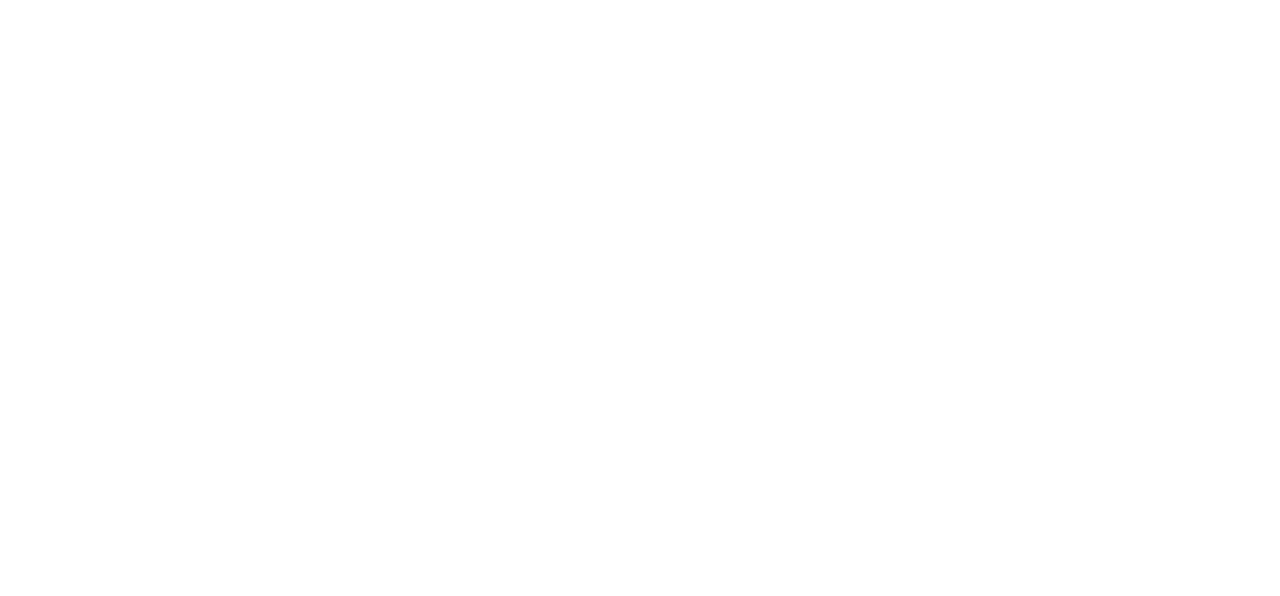
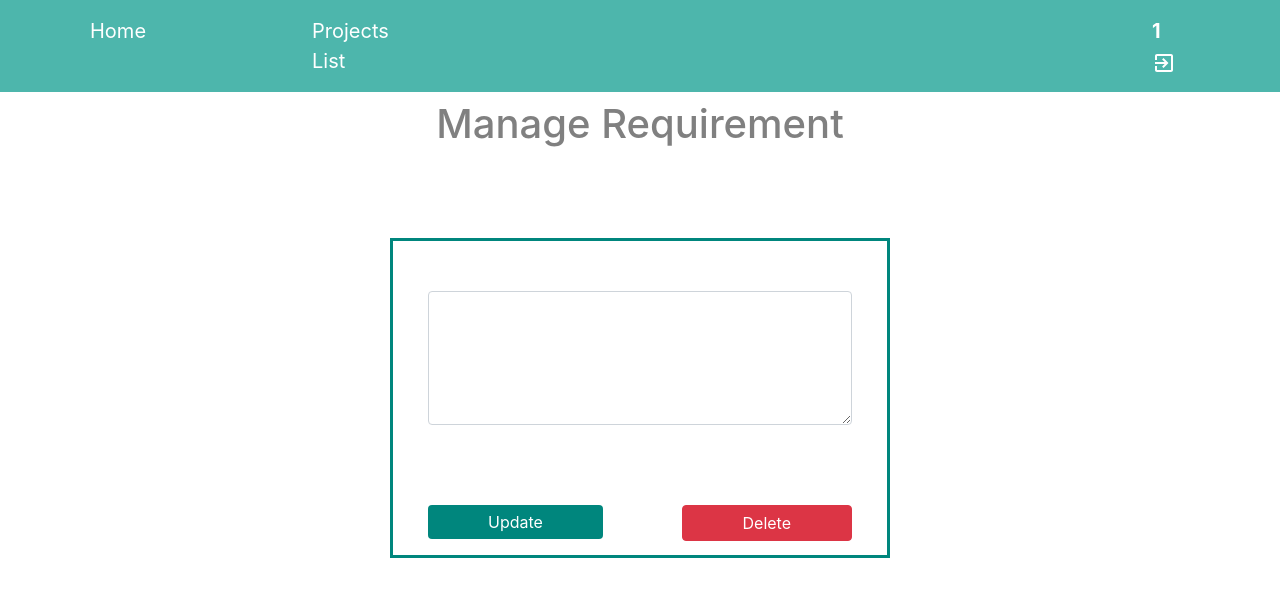
Before and after one commit to PalomaWolfango/proj3-frontend, a React (Create React App) app: page /change-req/1/1/1/1 in a window 1280 px wide. Before the commit this address had no page. Shown: the top 596 px of the page. Built offline with nearby package versions, Linux system fonts and the light colour scheme.

Commit message:
delete_update_req

```diff
--- a/src/components/AppRoute.js
+++ b/src/components/AppRoute.js
@@ -30,7 +30,7 @@
                 <Route exact path = '/create-project-pm/:id/:name' element = { <CreateProjectPM/> } />
                 <Route exact path = '/project-details/:id/:name/:projectId' element = { <ProjectDetails/> } />
                 <Route exact path = '/create-req/:id/:name/:projectId' element = { <CreateReq/> } />
-                <Route exact path = '/change-req/:id/:name/:projectId' element = { <ChangeReq/> } />
+                <Route exact path = '/change-req/:id/:name/:projectId/:reqId' element = { <ChangeReq/> } />
                 <Route exact path = '/create-team/:id/:name' element = { <CreateTeam/> } />
             </ Routes>
         </ BrowserRouter>
--- a/src/components/Projects/project-details.js
+++ b/src/components/Projects/project-details.js
@@ -39,7 +39,7 @@
 
     useEffect(()=>{
         const data = "{\"method\": \"RequisitoContract:readAllRequisitos\",\"args\": []}";
-        const accessToken = '747bcfb0-89e5-11ec-87a0-4732ed28ff83-admin';
+        const accessToken = 'b81b15f0-8a12-11ec-82b6-d7ea1d05a7b1-admin';
 
         fetch('http://localhost:8801/invoke/my-channel1/fabric-contract', {
             method: 'post',
@@ -99,7 +99,10 @@
                                             return (
                                                 <Card style={{borderColor:"#00867d", marginTop: "10px"}} >
                                                     <Card.Body>
-                                                        <Link className="link-req" to={{pathname: '/change-req/' + id + '/' + name + '/' + projectId}}>
+                                                        <Link className="link-req" to={{pathname: '/change-req/' + id + '/' + name + '/' + projectId + '/' + element.idRequisito ,
+                                                                                            state: {
+                                                                                                descriptionState: element.description
+                                                                                            }}}>
                                                             <Card.Text key={index} >
                                                                 {element.description}
                                                             </Card.Text>
--- a/src/components/Requirements/create-req.js
+++ b/src/components/Requirements/create-req.js
@@ -14,7 +14,7 @@
         let description = document.getElementById('validationDefaultDescription').value;
 
         const data = "{\"method\": \"RequisitoContract:createRequisito\",\"args\": [\"" + uuid() + "\",\"" + description + "\",\"" +  projectId + "\"]}";
-        const accessToken = '747bcfb0-89e5-11ec-87a0-4732ed28ff83-admin';
+        const accessToken = 'b81b15f0-8a12-11ec-82b6-d7ea1d05a7b1-admin';
 
         fetch('http://localhost:8801/invoke/my-channel1/fabric-contract', {
             method: 'post',
@@ -41,7 +41,7 @@
         <div className="container" style={{ border: '3px solid #00867d', padding: '15px 35px', marginTop: '90px', maxWidth: '500px' }}>
             <form onSubmit={(e) => createRequirement(e)} >
                 <div className="mb-3" style={{marginTop: '30px'}}>
-                    <textarea type="text" id="validationDefaultDescription" className="form-control" placeholder="Requirement Description" rows="5" />
+                    <textarea type="text" id="validationDefaultDescription" className="form-control" placeholder="Requirement Description" rows="5"/>
                 </div>
                 <div style={{textAlign: 'center', marginTop: '80px'}}>
                     <button type="submit" class="btn btn-info" href="#" style={{backgroundColor: '#00867d', border: '#00867d', color: 'white', padding: '5px 60px'}}>Create</button>
--- a/src/components/Requirements/delete-update-req.js
+++ b/src/components/Requirements/delete-update-req.js
@@ -1,56 +1,84 @@
 import React from "react";
 /* import axios from "axios"; */
 import MenuUser from "../Menu/menu-user";
+import { useParams } from 'react-router-dom';
 
-class ChangeReq extends React.Component {
+function ChangeReq()  {
 
-    render(){
+    let { reqId, projectId } = useParams();
+
+    /* let descriptionState = this.props.location.state.descriptionState; */
+
+    function deleteRequirement (e) {
+        e.preventDefault();
+
+        const data = "{\"method\": \"RequisitoContract:deleteRequisito\",\"args\": [\"" + reqId + "\"]}";
+        const accessToken = 'b81b15f0-8a12-11ec-82b6-d7ea1d05a7b1-admin';
+
+        fetch('http://localhost:8801/invoke/my-channel1/fabric-contract', {
+            method: 'post',
+            headers: new Headers ({
+                'Authorization' : 'Bearer ' + accessToken,
+                'Content-Type': 'text/plain'
+            }),
+            body: data
+        })
+        .then(resp => resp.json())
+        .then(response => {
+            alert("Requirement successfully deleted!");
+            window.location.reload(false);
+        })
+        .catch(err => {
+            console.log(err)
+        })
+    }
+
+    function updateRequirement (e) {
+        e.preventDefault();
+
+        let newDescription = document.getElementById('validationDefaultDescription').value;
+
+        const data = "{\"method\": \"RequisitoContract:updateRequisito\",\"args\": [\"" + reqId + "\",\"" + newDescription + "\",\"" +  projectId + "\"]}";
+        const accessToken = 'b81b15f0-8a12-11ec-82b6-d7ea1d05a7b1-admin';
+
+        fetch('http://localhost:8801/invoke/my-channel1/fabric-contract', {
+            method: 'post',
+            headers: new Headers ({
+                'Authorization' : 'Bearer ' + accessToken,
+                'Content-Type': 'text/plain'
+            }),
+            body: data
+        })
+        .then(resp => resp.json())
+        .then(response => {
+            alert("Requirement successfully updated!");
+            window.location.reload(false);
+        })
+        .catch(err => {
+            console.log(err)
+        })
+    }
 
     return(
         <>
         <MenuUser />
         <h1 style={{color: 'grey', margin: '15px', marginTop: '100px', textAlign: 'center'}}>Manage Requirement</h1>
         <div className="container" style={{ border: '3px solid #00867d', padding: '50px 35px', marginTop: '90px', maxWidth: '500px' }}>
-                <form /* onSubmit={(e) => createUser(e)} */>
+            <form >
                 <div className="mb-3">
-                        <input type="text" id="validationDefaultName" className="form-control"  placeholder="Name"/>
-                    </div>
-                    <div className="mb-3">
-                        <textarea type="text" id="validationDefaultDescription" className="form-control" placeholder="Requirement Description" rows="5" />
+                    <textarea type="text" id="validationDefaultDescription" className="form-control" rows="5"/>
                 </div>
                 <div style={{textAlign: 'center', marginTop: '80px'}}>
-                        <button type="submit" class="btn btn-info" style={{backgroundColor: '#00867d', border: '#00867d', color: 'white', padding: '5px 60px', float: 'left'}}>Create</button>
+                    <button type="submit" class="btn btn-info" style={{backgroundColor: '#00867d', border: '#00867d', color: 'white', padding: '5px 60px', float: 'left'}} onClick={updateRequirement}>Update</button>
                 </div>
                 <div style={{textAlign: 'center', marginTop: '80px'}}>
-                        <button type="submit" class="btn btn-danger" style={{color: 'white', padding: '5px 60px', float: 'right'}}>Delete</button>
+                    <button type="submit" class="btn btn-danger" style={{color: 'white', padding: '5px 60px', float: 'right'}} onClick={deleteRequirement}>Delete</button>
                 </div>
             </form>
         </div></>
     )
+
 }
-}
-
-
-// function createUser (e) {
-//     e.preventDefault();
-
-//     let request =  {
-//         nome: document.getElementById('validationDefaultName').value,
-//         contacto: document.getElementById('validationDefaultContact').value,
-//         username: document.getElementById('validationDefaultUsername').value,
-//         password: document.getElementById('validationDefaultPassword').value,
-//         tipo: document.getElementById('userType').value
-//     }
-
-//     axios.post('http://localhost:4000/api/users', request)
-//     .then( resp => {
-//         alert("User successfully added!");
-//         window.location.reload(false);
-//     })
-//     .catch( err => {
-//         /* alert("Wrong Credentials!"); */
-//     })
-// }
 
 
 
```
Lines whose indentation alone changed are shown as unchanged.
